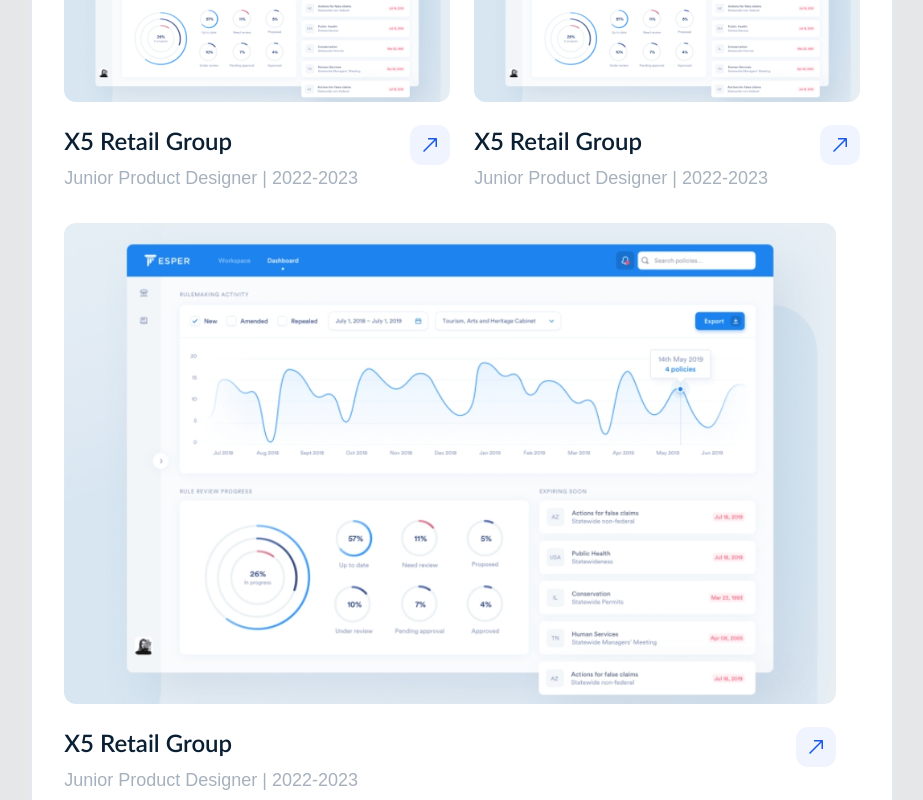
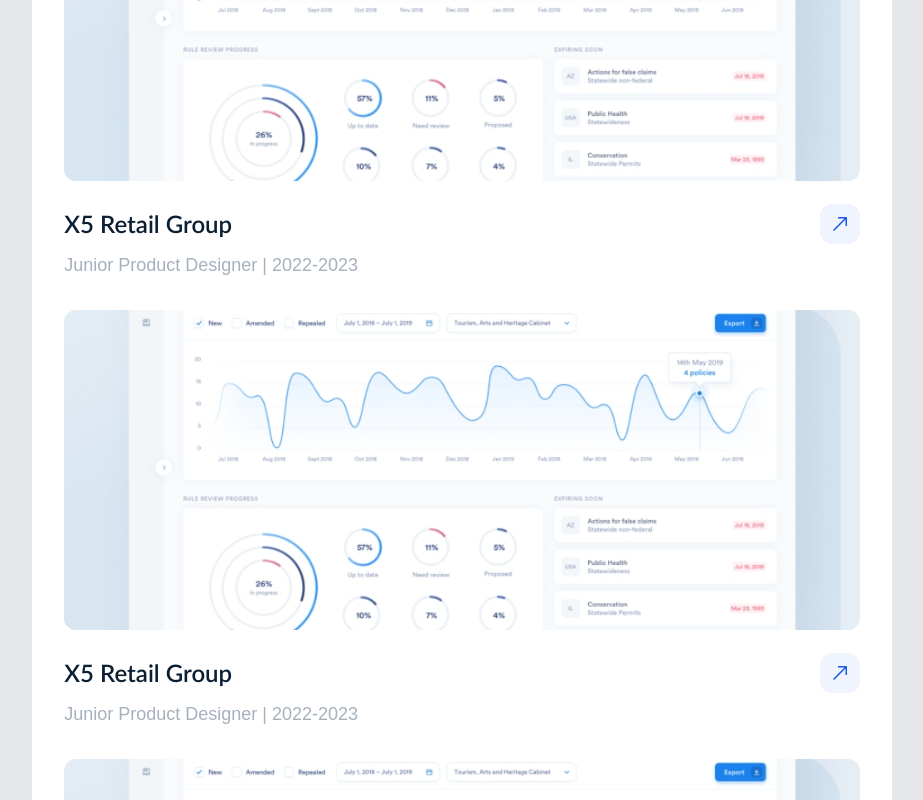
Before and after one commit to JakersD/person-portfolio, a Next.js app: page / in a window 1280 px wide. Shown: the part 740-1540 px from the top of the page, without its empty margins (347-1270 px from the left). Built offline with nearby package versions, Linux system fonts and the light colour scheme; a web font is replaced by a local one.

Commit message:
Добалвен блок проектов

```diff
--- a/src/components/widgets/pages/main/projects/projects.module.scss
+++ b/src/components/widgets/pages/main/projects/projects.module.scss
@@ -5,19 +5,23 @@
 }
 
 .projectWrapper {
-  display: grid;
-  grid-template-columns: 1fr 1fr;
-  gap: 32px 24px;
+  display: flex;
+  flex-direction: column;
 }
 
 .project {
-  height: max-content;
   cursor: pointer;
+  margin-bottom: 32px;
+
+  &:last-child {
+    margin-bottom: 0;
+  }
 }
 
 .img {
   width: 100%;
   object-fit: cover;
+  max-height: 320px;
   border-radius: 12px;
   margin-bottom: 20px;
 }
@@ -26,6 +30,7 @@
   display: flex;
   align-items: center;
   justify-content: space-between;
+  margin-bottom: 8px;
 }
 
 .icon {
@@ -34,10 +39,40 @@
   padding: 8px;
 }
 
-.full {
-  width: 200%;
-}
+// .projectWrapper {
+//   display: grid;
+//   grid-template-columns: 1fr 1fr;
+//   gap: 32px 24px;
+// }
 
-.projectTitle {
-  margin-bottom: 8px;
-}
+// .project {
+//   height: max-content;
+//   cursor: pointer;
+// }
+
+// .img {
+//   width: 100%;
+//   object-fit: cover;
+//   border-radius: 12px;
+//   margin-bottom: 20px;
+// }
+
+// .projectTitleBlock {
+//   display: flex;
+//   align-items: center;
+//   justify-content: space-between;
+// }
+
+// .icon {
+//   background-color: $tagline-light;
+//   border-radius: 12px;
+//   padding: 8px;
+// }
+
+// .full {
+//   width: 200%;
+// }
+
+// .projectTitle {
+//   margin-bottom: 8px;
+// }
--- a/src/components/widgets/pages/main/projects/projects.tsx
+++ b/src/components/widgets/pages/main/projects/projects.tsx
@@ -4,8 +4,7 @@
 
 import styles from './projects.module.scss';
 import Image from 'next/image';
-import { getProjectList } from './config';
-import { combineStyles } from '@/_data';
+import { getProjectList } from '@/_data/config/core';
 
 export const MainProjectsWidget = () => {
   return (
@@ -15,7 +14,7 @@
       </Title>
       <div className={styles.projectWrapper}>
         {getProjectList().map((v) => (
-          <div className={combineStyles([styles.project, v.isOdd ? styles.full : null])}>
+          <div className={styles.project}>
             <img className={styles.img} src={v.imgSrc} alt='Картинка' />
             <div className={styles.projectTitleBlock}>
               <Title className={styles.projectTitle} size={ETitleSize.H3}>
```
Also changed, not shown: src/_data/config/core.ts (renamed from src/components/widgets/pages/main/projects/config.ts).
